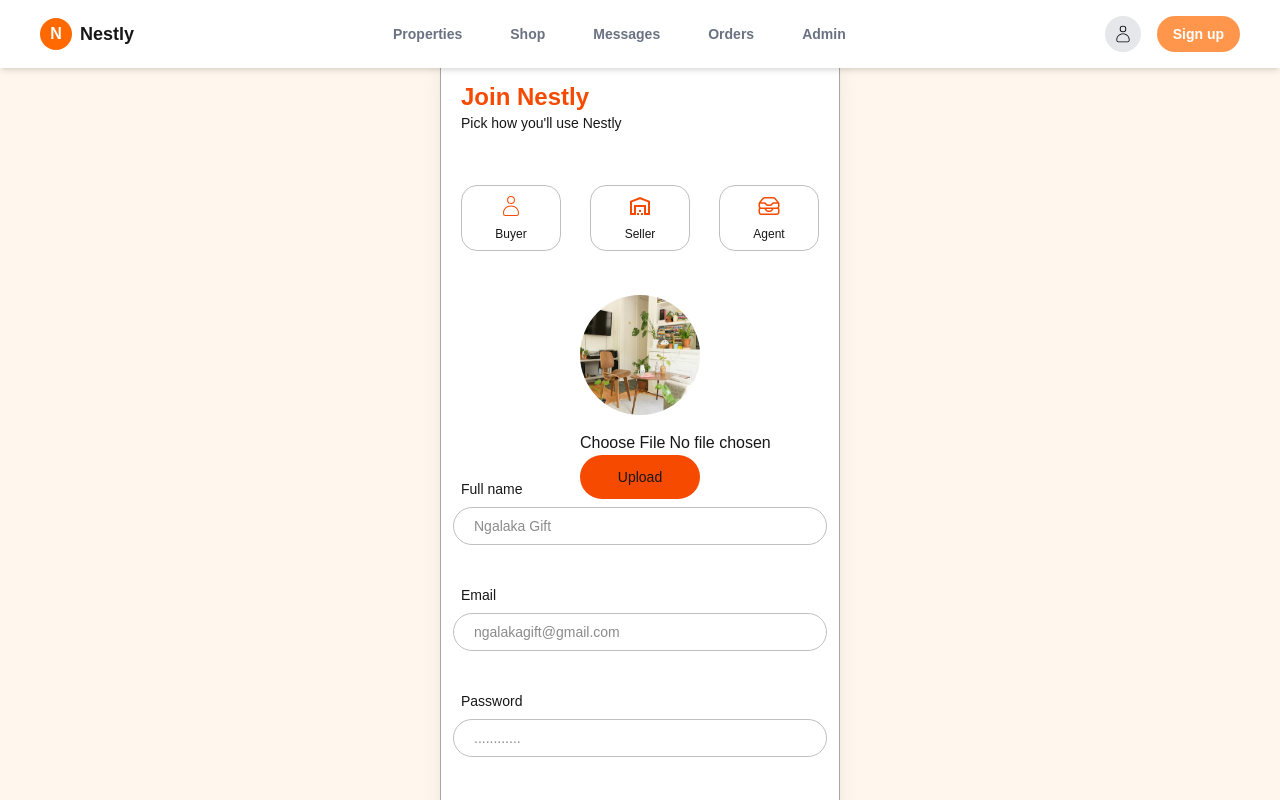
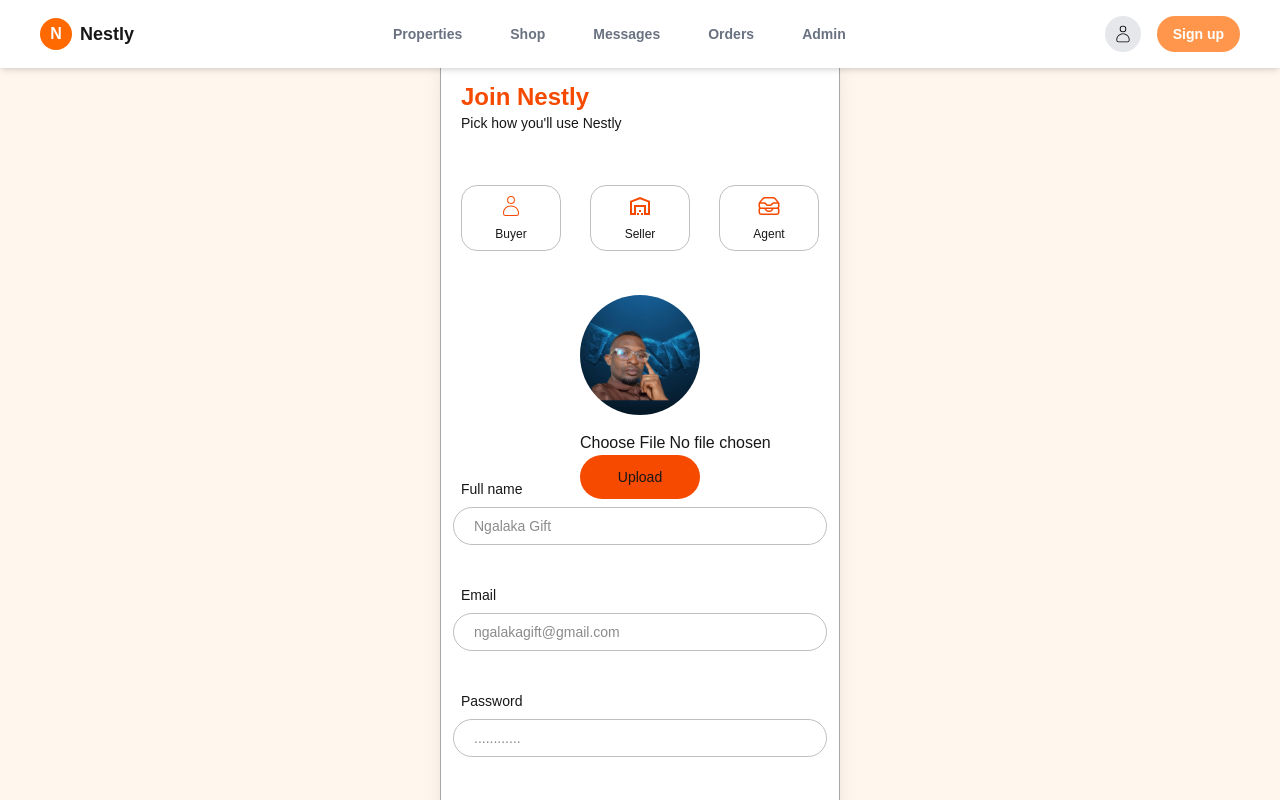
Before and after one commit to Goodluck7-ux/Find-home, a Next.js app: page /sign-up in a window 1280 px wide. Shown: the top 800 px of the page. Built offline with nearby package versions, Linux system fonts and the light colour scheme.

Commit message:
profile image add

```diff
--- a/src/component/SignUp.jsx
+++ b/src/component/SignUp.jsx
@@ -98,7 +98,7 @@ export default function SignUp() {
               <form action="" onSubmit={handleSubmit}>
                 <div className='w-30 h-40 m-auto'>
                   <div className='w-30 h-30 rounded-full' >
-                    <Image src='/photo1.avif' width={300} height={300} alt='profile' className='w-full h-full rounded-full' />
+                    <Image src='/mrniceguy.png' width={300} height={300} alt='profile' className='w-full h-full rounded-full' />
                   </div>
 
 
```
Also changed, not shown: public/mrniceguy.png (added).
